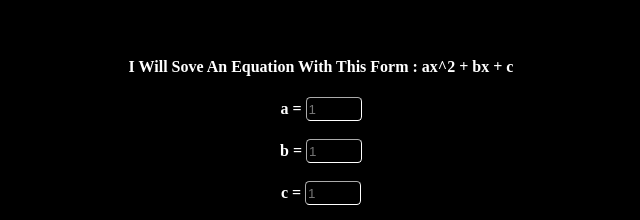
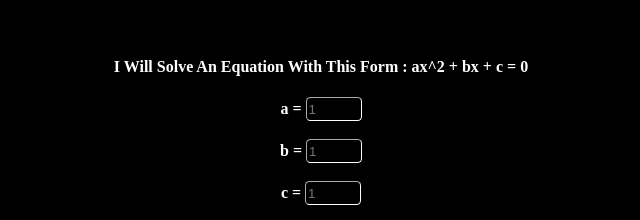
Before and after one commit to ed6dev/ed6dev.github.io, a plain HTML site: page Quadratic-Equation/index.html in a window 1280 px wide. Shown: the part 239-459 px from the top of the page, 319-959 px from the left. Drawn offline with Linux system fonts and the light colour scheme.

Commit message:
fixed some issues

```diff
--- a/Quadratic-Equation/index.html
+++ b/Quadratic-Equation/index.html
@@ -10,7 +10,7 @@
   <body>
     <!-- I'm Still Learning Lol -->
     <form id="calc">
-      <h4>I Will Sove An Equation With This Form : ax^2 + bx + c</h4>
+      <h4>I Will Solve An Equation With This Form : ax^2 + bx + c = 0</h4>
       <div>
         <label for="a"><b>a =</b></label>
         <input
```
